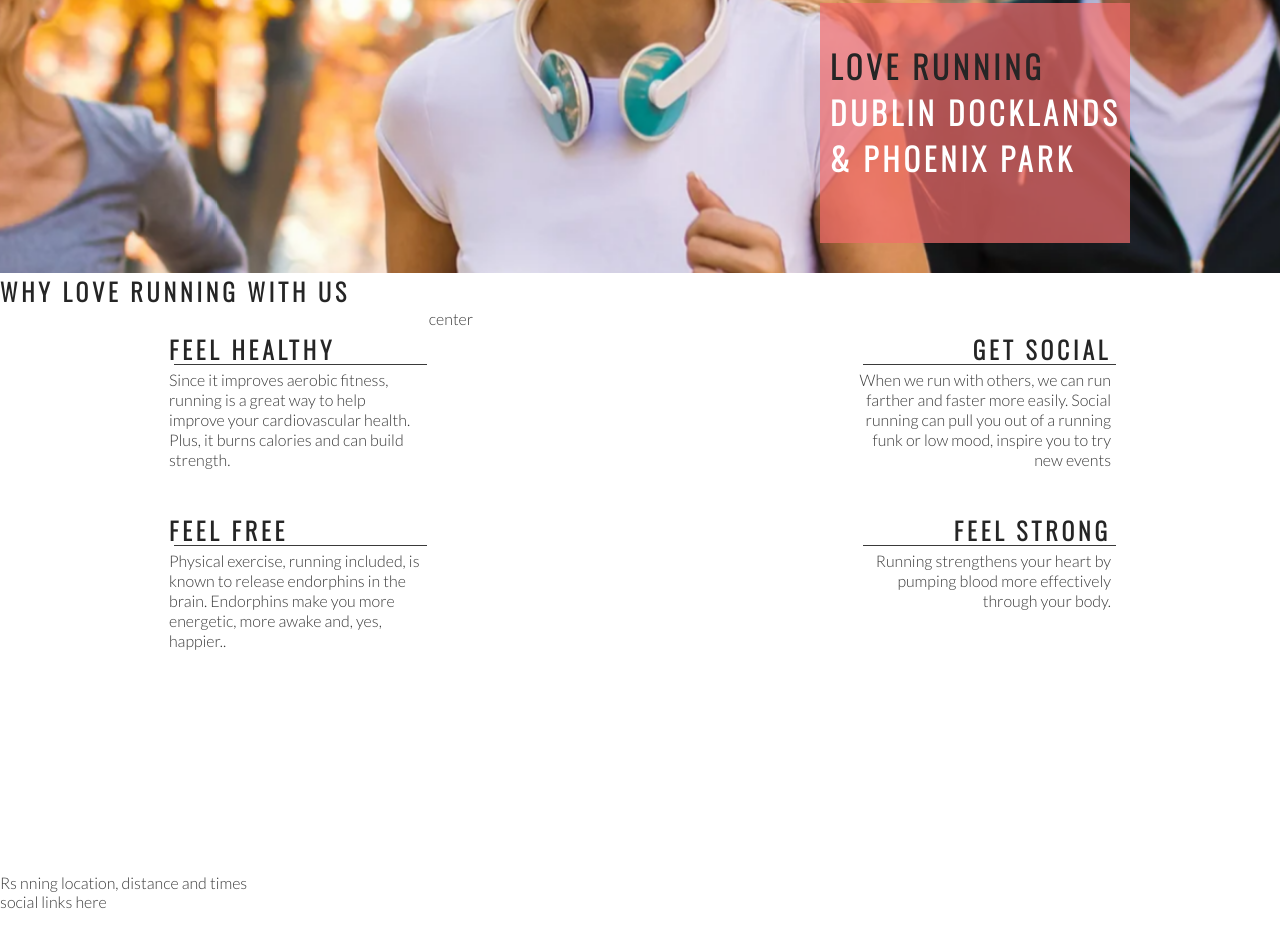
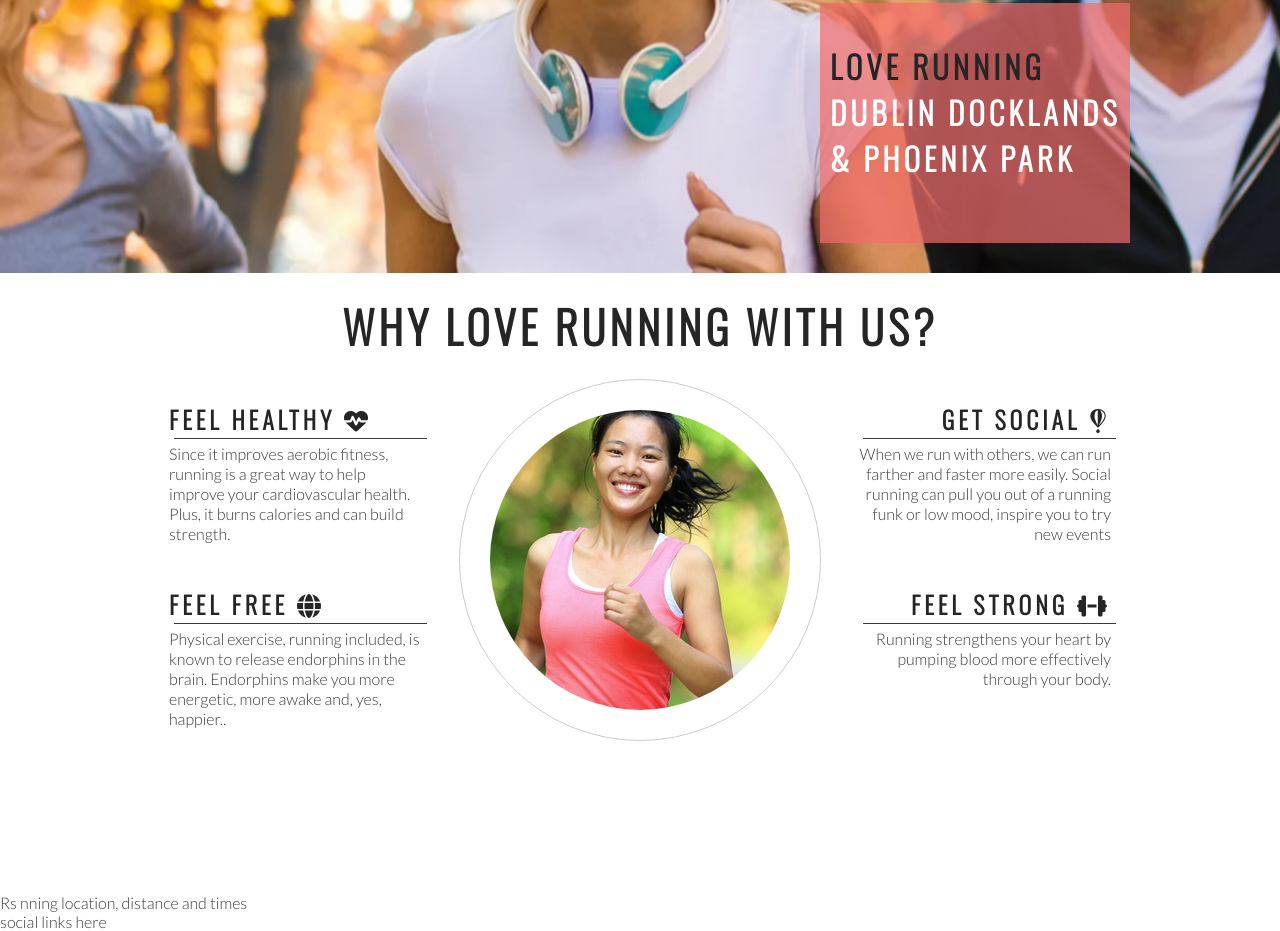
Before and after one commit to Melhefnawi/love-running, a plain HTML site: page index.html in a window 1280 px wide. Shown: the part 402-1333 px from the top of the page. Drawn offline with nearby package versions, Linux system fonts and the light colour scheme.

Commit message:
Add font awesome icons to club ethos section

```diff
--- a/assets/css/style.css
+++ b/assets/css/style.css
@@ -164,3 +164,26 @@ hr{
 .right-about-heading p{
     text-align: right;
 }
+
+#welcome{
+    text-align: center;
+    margin: 20px 0;
+    font-size: 280%;
+}
+#circle-container{
+    width:300px;
+    height:300px;
+    padding:30px;
+    border-style: solid;
+    border-color: #ccc;
+    border-width: 1px;
+    border-radius: 50%;
+    margin: 0 auto;
+}
+
+#circle-cover-bg{
+    background: url(../images/ethos-center-image.jpg) no-repeat center center;
+    height:100%;
+    border-radius: 50%;
+
+}
--- a/index.html
+++ b/index.html
@@ -35,10 +35,10 @@
         </div>
     </section>
     <section id="club-ethos">
-        <h1>why love running with us</h1>
+        <h2 id="welcome">why love running with us?</h2>
         <div id="left-about">
             <div class="left-about-heading">
-                <h2>Feel Healthy</h2>
+                <h2>Feel Healthy <i class="fa-solid fa-heart-pulse"></i></h2>
                 <hr>
                 <p>
                     Since it improves aerobic fitness, running is a great way to help improve your cardiovascular
@@ -46,7 +46,7 @@
                 </p>
             </div>
             <div class="left-about-heading">
-                <h2>Feel free</h2>
+                <h2>Feel free <i class="fa-solid fa-globe"></i></h2>
                 <hr>
                 <p>
                     Physical exercise, running included, is known to release endorphins in the brain.
@@ -56,18 +56,25 @@
         </div>
         <div id="right-about">
             <div class="right-about-heading">
-                <h2>Get Social</h2>
+                <h2>Get Social <i class="fa-brands fa-fly"></i></h2>
                 <hr>
                 <p>When we run with others, we can run farther and faster more easily.
                     Social running can pull you out of a running funk or low mood, inspire you to try new events</p>
             </div>
             <div class="right-about-heading">
-                <h2>Feel Strong</h2>
+                <h2>Feel Strong <i class="fa-solid fa-dumbbell"></i></h2>
                 <hr>
                 <p>Running strengthens your heart by pumping blood more effectively through your body.</p>
             </div>
         </div>
-        <div id="center-about">center</div>
+        <div id="center-about">
+
+            <div id="circle-container">
+                <div id="circle-cover-bg">
+
+                </div>
+            </div>
+        </div>
     </section>
     <section>
         Rs nning location, distance and times
@@ -75,6 +82,8 @@
     <footer>
         social links here
     </footer>
+<!-- font awesome script -->
+    <script src="https://kit.fontawesome.com/1096aef169.js" crossorigin="anonymous"></script>
 </body>
 
 </html>
```
Also changed, not shown: assets/images/ethos-center-image.jpg (added).
